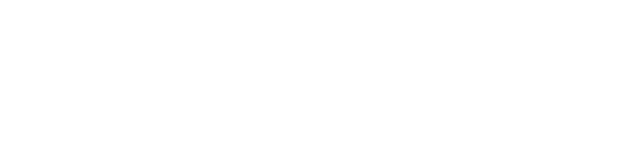
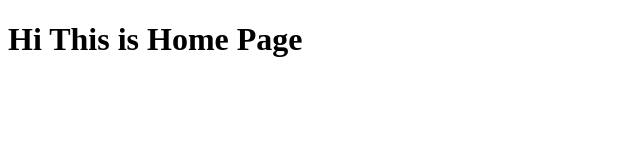
Before and after one commit to rajputsandeep/testgit, a plain HTML site: page index.html in a window 1280 px wide. Shown: the whole page, without its empty margins (0-640 px from the left). Drawn offline with Linux system fonts and the light colour scheme.

Commit message:
changes in Index file

```diff
--- a/index.html
+++ b/index.html
@@ -1 +1,18 @@
 <!DOCTYPE html>
+
+<head>
+
+
+
+</head>
+
+<body>
+
+    <div>
+
+        <h1> Hi This is Home Page</h1>
+    </div>
+
+</body>
+
+</html>
```
